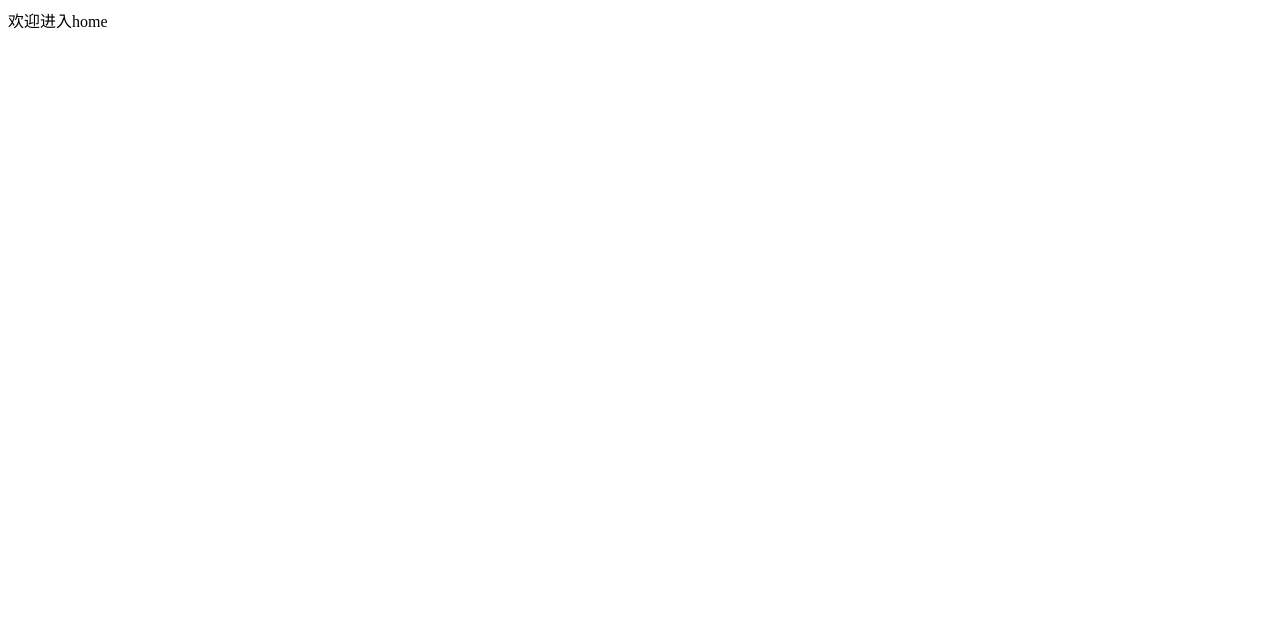
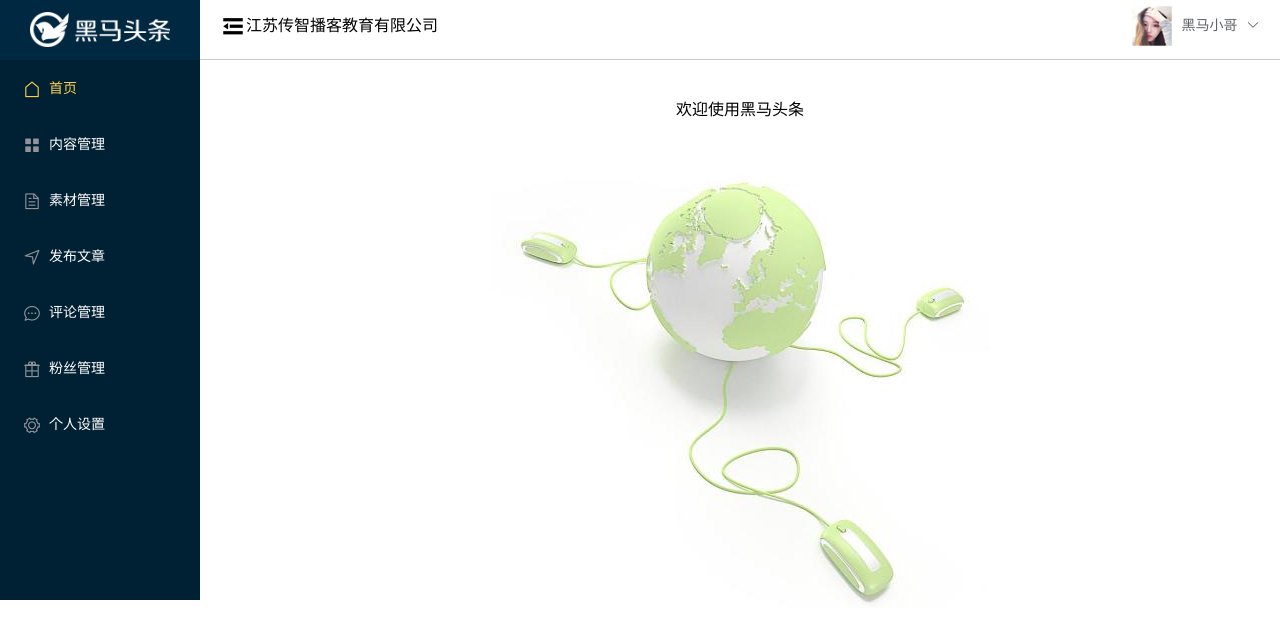
Before and after one commit to anjingren/PC-toutiao2-person, a Vue app: page / in a window 1280 px wide. Shown: the top 642 px of the page. Built offline with nearby package versions, Linux system fonts and the light colour scheme.

Commit message:
home页面结构搭建完成

```diff
--- a/src/router/index.js
+++ b/src/router/index.js
@@ -2,11 +2,13 @@ import Vue from 'vue'
 import VueRouter from 'vue-router'
 import Login from '@/views/Login'
 import Home from '@/views/Home'
+import Content from '@/views/Content'
 Vue.use(VueRouter)
 const router = new VueRouter({
   routes: [
     { name: 'home', path: '/', component: Home },
-    { name: 'login', path: '/login', component: Login }
+    { name: 'login', path: '/login', component: Login },
+    { name: 'content', path: '/content', component: Content }
   ]
 })
 // 实例化一个router
--- /dev/null
+++ b/src/views/Content/index.vue
@@ -0,0 +1,15 @@
+<template>
+<div class="content-container">
+
+</div>
+</template>
+
+<script>
+export default {
+
+}
+</script>
+
+<style>
+
+</style>
--- a/src/views/Home/index.vue
+++ b/src/views/Home/index.vue
@@ -1,15 +1,153 @@
 <template>
-    <div class="home-container">
-欢迎进入home
-    </div>
+  <div class="home-container">
+    <el-container>
+      <el-aside  :class="{close2:collapse}" class="homeaside" style="width:200px">
+        <div class="asidlogo" :class="{close:collapse}" ></div>
+        <el-menu
+          default-active="1"
+          class="el-menu-vertical-demo"
+          background-color="#002033"
+          text-color="#fff"
+          active-text-color="#ffd04b"
+          style="border:0"
+          :collapse="collapse"
+          :collapse-transition="false"
+        >
+          <el-menu-item index="1">
+            <i class="el-icon-house"></i>
+            <span slot="title">首页</span>
+          </el-menu-item>
+          <el-menu-item index="2">
+            <i class="el-icon-menu"></i>
+            <span slot="title">内容管理</span>
+          </el-menu-item>
+          <el-menu-item index="3">
+            <i class="el-icon-document"></i>
+            <span slot="title">素材管理</span>
+          </el-menu-item>
+          <el-menu-item index="4">
+            <i class="el-icon-position"></i>
+            <span slot="title">发布文章</span>
+          </el-menu-item>
+          <el-menu-item index="5">
+            <i class="el-icon-chat-dot-round"></i>
+            <span slot="title">评论管理</span>
+          </el-menu-item>
+          <el-menu-item index="6">
+            <i class="el-icon-present"></i>
+            <span slot="title">粉丝管理</span>
+          </el-menu-item>
+          <el-menu-item index="7">
+            <i class="el-icon-setting"></i>
+            <span slot="title">个人设置</span>
+          </el-menu-item>
+        </el-menu>
+      </el-aside>
+      <el-container>
+        <el-header>
+          <span class="el-icon-s-fold hedericon" @click="toogleIcon"></span>
+          <span class="gs">江苏传智播客教育有限公司</span>
+          <div class="header-right">
+            <img src="../../assets/images/avatar.jpg" alt />
+            <el-dropdown>
+              <span class="el-dropdown-link">
+                黑马小哥
+                <i class="el-icon-arrow-down el-icon--right"></i>
+              </span>
+              <el-dropdown-menu slot="dropdown">
+                <el-dropdown-item icon="el-icon-unlock">退出登录</el-dropdown-item>
+                <el-dropdown-item icon="el-icon-setting">个人设置</el-dropdown-item>
+              </el-dropdown-menu>
+            </el-dropdown>
+          </div>
+        </el-header>
+        <el-main>
+          <p>欢迎使用黑马头条</p>
+          <img src="../../assets/images/welcome.jpg" alt />
+        </el-main>
+      </el-container>
+    </el-container>
+  </div>
 </template>
 
 <script>
 export default {
-
+  data () {
+    return {
+      collapse: false
+    }
+  },
+  methods: {
+    toogleIcon () {
+      // 点击的时候，加上collapse的值要进行切换，再次点击，去掉class
+      this.collapse = !this.collapse
+    }
+  }
 }
 </script>
 
-<style>
-
+<style lang="less" scoped>
+body {
+  padding: 0;
+  margin: 0;
+  position: relative;
+}
+.home-container {
+  width: 100%;
+  height: 100%;
+  position: absolute;
+  left: 0;
+  top: 0;
+  .homeaside {
+    width:200px !important;
+    background-color: #002033;
+    height: 600px;
+  }
+//   .element.style{
+//        width:200px;
+//   }
+  .asidlogo {
+    height: 60px;
+    vertical-align: middle;
+    box-sizing: border-box;
+    background: #002840 url(../../assets/images/logo_admin.png) no-repeat center;
+    background-size: 140px;
+    // line-height: 60px;
+    // padding:10px 0 0 10px;
+  }
+  .close {
+    width: 50px;
+    background:#002840 url(../../assets/images/logo_admin_01.png) no-repeat center;
+    background-size: 36px auto;
+  }
+  .close2{
+      background:#002840;
+      width:60px ! important;
+  }
+  .el-header {
+    height: 50px;
+    border-bottom: 1px solid #ccc;
+    vertical-align: middle;
+    line-height: 50px;
+    .hedericon {
+      font-size: 26px;
+      vertical-align: middle;
+    }
+    .gs {
+      vertical-align: middle;
+    }
+    .header-right {
+      float: right;
+      img {
+        width: 40px;
+        height: 40px;
+        vertical-align: middle;
+        margin-right: 10px;
+      }
+    }
+  }
+  .el-main {
+    text-align: center;
+  }
+}
 </style>
--- a/src/views/Login/index.vue
+++ b/src/views/Login/index.vue
@@ -41,8 +41,8 @@ export default {
 
     return {
       formData: {
-        mobile: '',
-        code: ''
+        mobile: '13911111111',
+        code: '246810'
       },
       // loginForm: null,
       checked: true,
```
